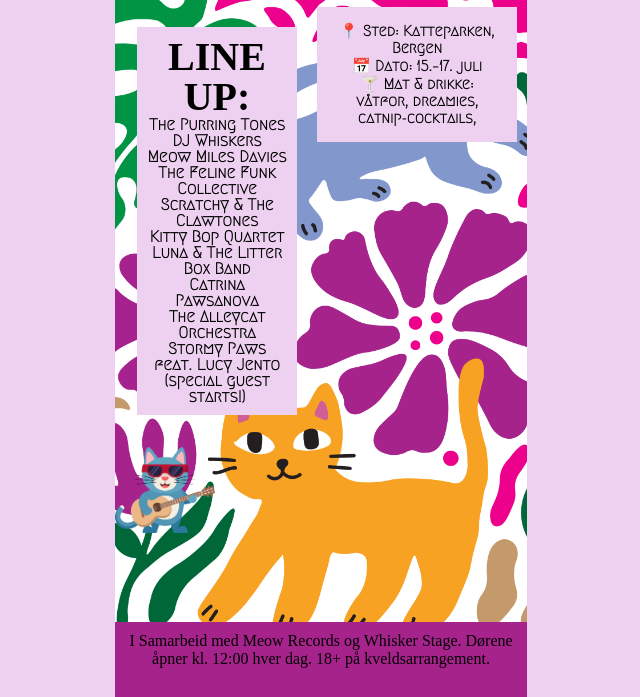
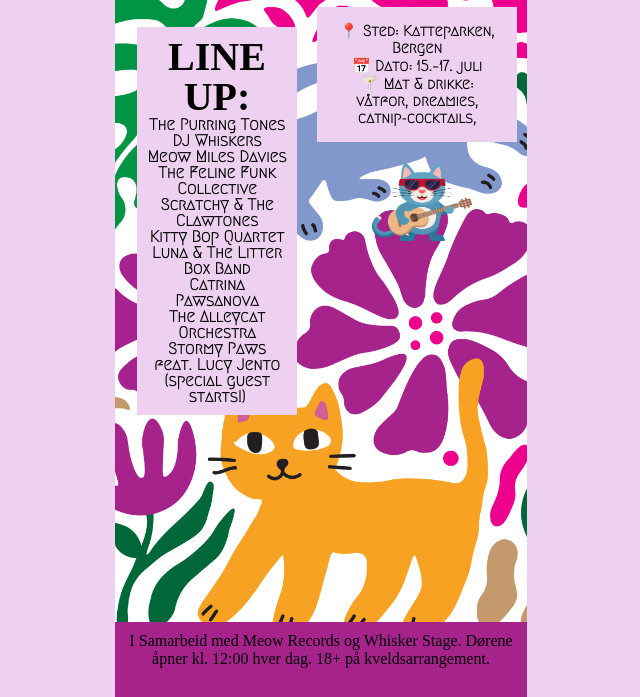
Before and after one commit to miaravnanger/f-rste-oppgave-HTML-CSS, a plain HTML site: page index.html in a window 1280 px wide. Shown: the part 103-800 px from the top of the page, without its empty margins (319-959 px from the left). Drawn offline with Linux system fonts and the light colour scheme; a web font is replaced by a local one.

Commit message:
bildeskalering

```diff
--- a/index.html
+++ b/index.html
@@ -33,7 +33,7 @@
             <br> 📅 Dato: 15.–17. juli
             <br>🍸 Mat & drikke: våtfor, dreamies, catnip-cocktails, </p>
         </section>
-        <section class="image">
+        <section>
           <img src="./images/gitarkatt.png" alt="a cat with sunglasses and a guitar">
         </section>
       </main>
--- a/styles.css
+++ b/styles.css
@@ -78,13 +78,9 @@ p {
 .info p {
   font-size: 15px;
 }
-.image {
-  height: 10px;
+img {
+  height: 100px;
   width: 100px;
-}
-img {
-  width: 100%;
-  height: auto;
 }
 footer {
   background-color: #a6238c;
```
